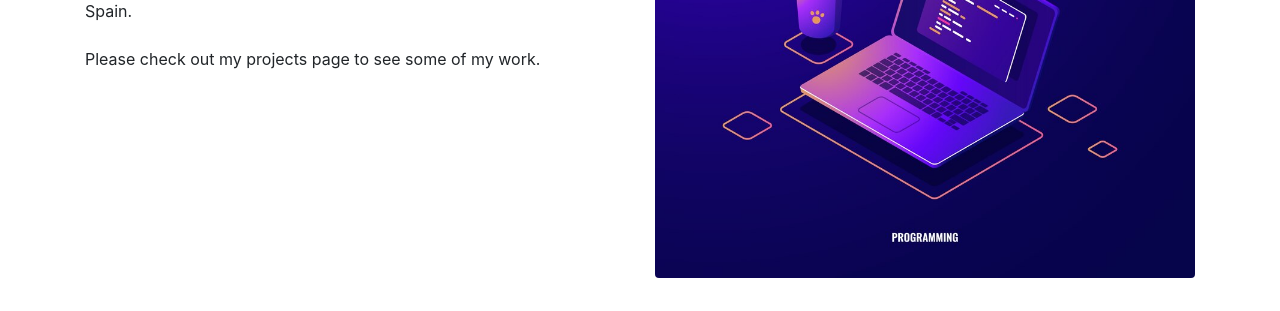
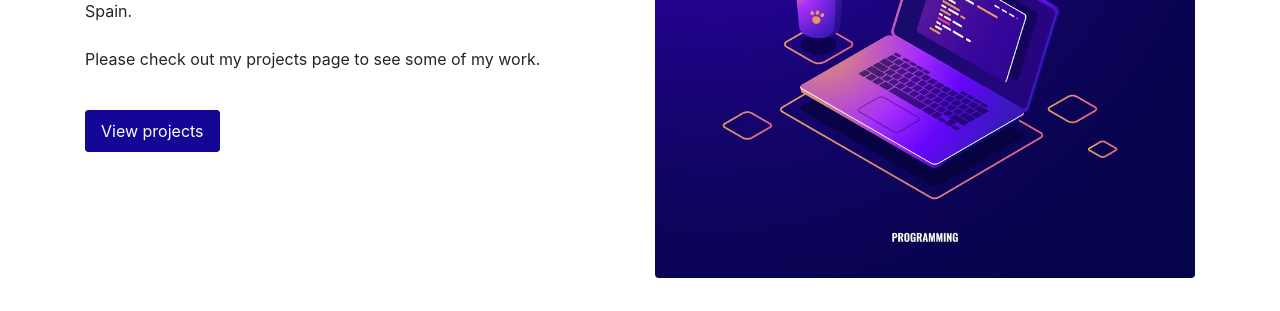
Before and after one commit to Ifriism/portfolio-project, a plain HTML site: page index.html in a window 1280 px wide. Shown: the part 227-538 px from the top of the page. Drawn offline with nearby package versions, Linux system fonts and the light colour scheme.

Commit message:
updated hompage

```diff
--- a/index.html
+++ b/index.html
@@ -37,11 +37,12 @@
               <div class="homepage-paragraph">
                     <h2>Hi, I'm</h2>
                     <h1>Ida Friis-Mikkelsen</h1>
-                    <p>a <b>front-end developer</b> in the making who is currently based in Madrid, Spain.
+                    <p class="primary paragraph mb-5">a <b>front-end developer</b> in the making who is currently based in Madrid, Spain.
                         <br>
                         <br>
                             Please check out my projects page to see some of my work.
                     </p>
+                    <a href="#" class="project-btn">View projects</a>
                   </div>
                   </div>
                <div class="col-sm text-center rounded">
@@ -51,9 +52,10 @@
                     <img src="images/weather-app.png" class="img-fluid rounded d-none d-sm-block" alt="project-image"></div>
                     <div class="col-sm mt-2">
                       <h2>Weather App</h2>
-                      <p>
+                      <p class="secondary-paragraph mb-5"  mb-5>
                       This weather app provides real-time, accurate forecasts using an intuitive interface. Built with JavaScript, CSS, and integrated with a weather API, it offers location-based updates and a 7-day forecast. The clean design ensures a seamless experience across devices. The app’s goal is to make checking the weather both quick and enjoyable.
                     </p>
+                    <a href="#" class="learn-more-button">Learn more</a>
                     </div>
                   </div>
                 </div>
--- a/styles/portfolio.css
+++ b/styles/portfolio.css
@@ -32,6 +32,17 @@
 .gradient-color {
     background-color: var(--primary-color);
 }
+
+.project-btn, .learn-more-button {
+    text-decoration: none;
+    border: 1px solid rgb(20, 6, 150);
+    background-color: rgb(20, 6, 150);
+    padding: 10px 15px;
+    border-radius: 4px;
+    margin-top: 10px;
+    color: white;
+}
+
 
 .footer {
     background: var(--primary-color);
```
